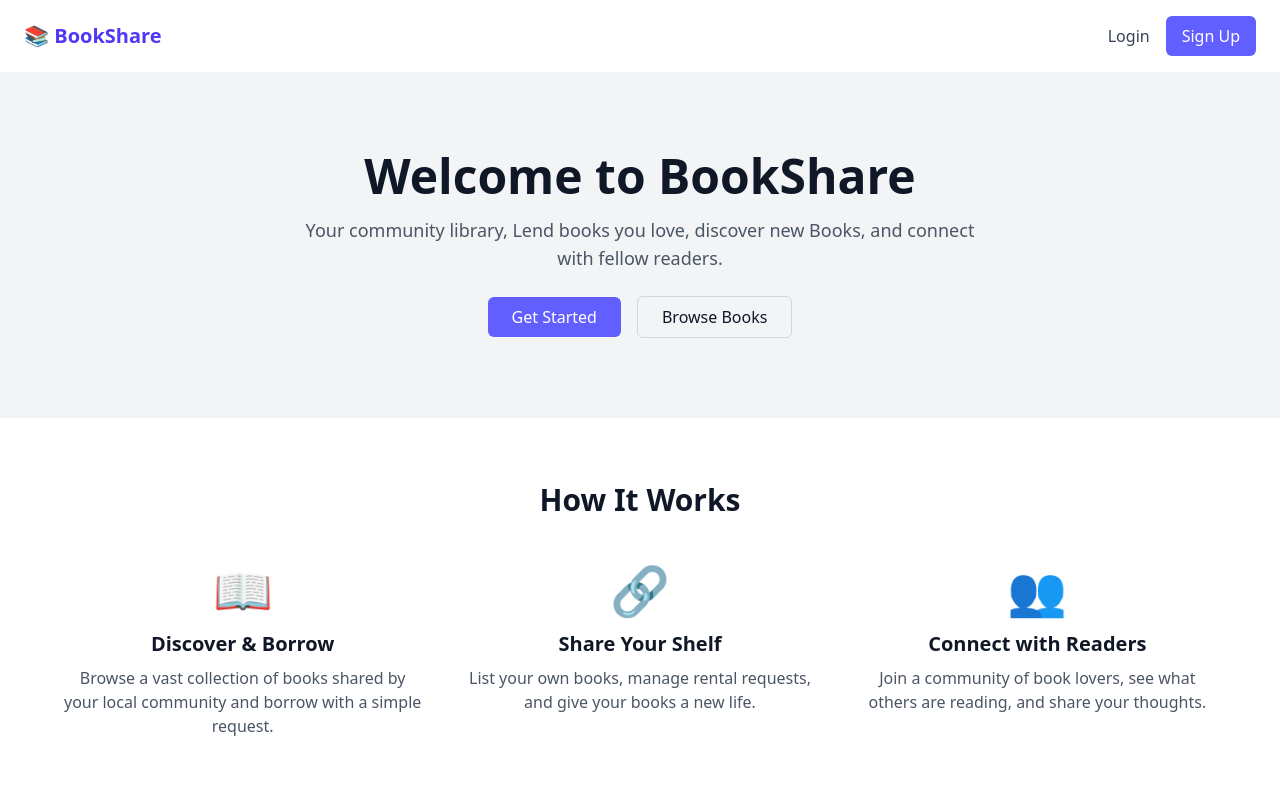
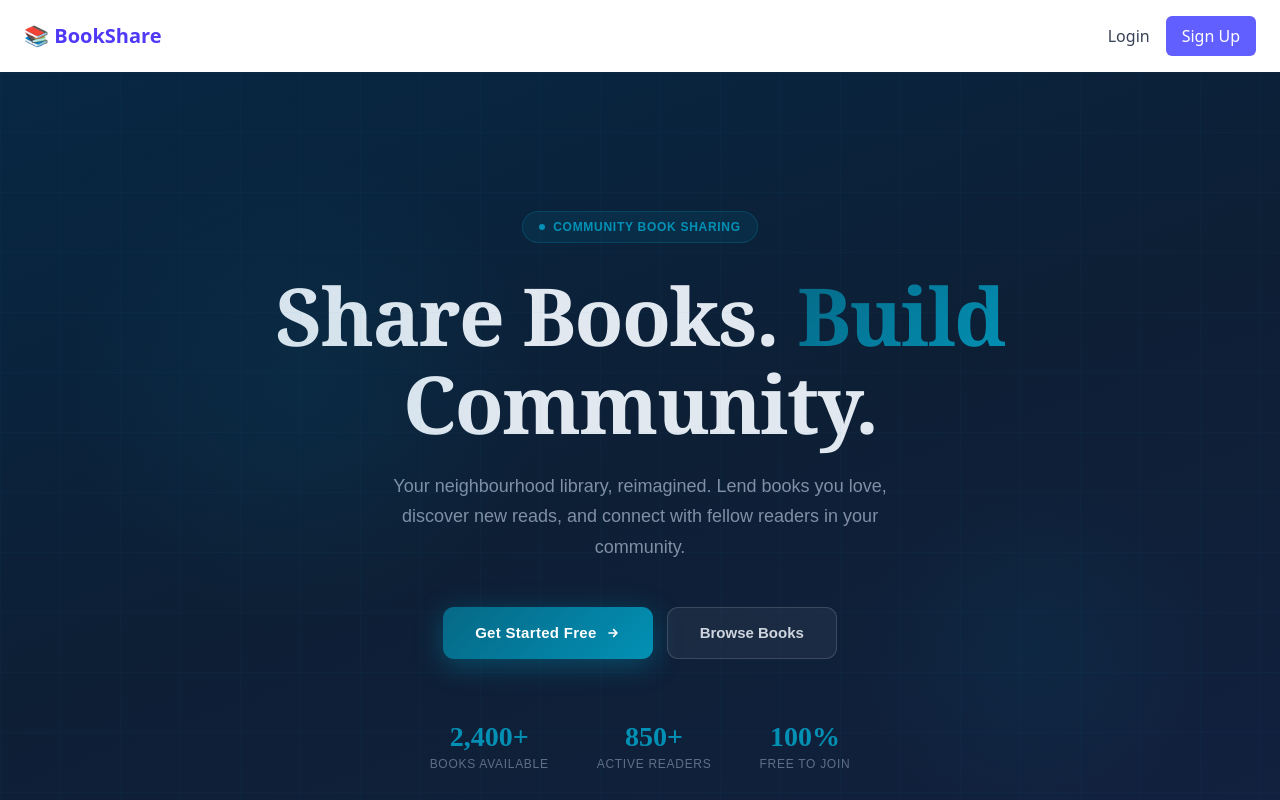
Before and after one commit to KeniKT/BookShare, a React (Vite) app: page / in a window 1280 px wide. Shown: the top 800 px of the page. Built offline with nearby package versions, Linux system fonts and the light colour scheme; no server answers.

Commit message:
hersection update

```diff
--- a/src/pages/landingPage/Components/HeroSection.tsx
+++ b/src/pages/landingPage/Components/HeroSection.tsx
@@ -1,16 +1,237 @@
+// src/pages/landingPage/Components/HeroSection.tsx
+import React from "react";
 import { useNavigate } from "react-router-dom";
 
 const HeroSection = () => {
   const navigate = useNavigate();
+
   return (
-    <section className="text-center py-20 px-4 bg-gray-100">
-      <h1 className="text-4xl md:text-5xl font-bold mb-4">Welcome to BookShare</h1>
-      <p className="max-w-2xl mx-auto text-lg text-gray-600 mb-6">
-        Your community library, Lend books you love, discover new Books, and connect with fellow readers.
+    <section
+      style={{
+        position: "relative",
+        minHeight: "100vh",
+        display: "flex",
+        flexDirection: "column",
+        alignItems: "center",
+        justifyContent: "center",
+        padding: "120px 24px 80px",
+        background: "linear-gradient(160deg, #072743 0%, #0d1f35 50%, #12213F 100%)",
+        overflow: "hidden",
+        textAlign: "center",
+      }}
+    >
+      {/* Background decorative circles */}
+      <div style={{
+        position: "absolute",
+        top: "10%",
+        left: "5%",
+        width: "480px",
+        height: "480px",
+        borderRadius: "50%",
+        background: "radial-gradient(circle, rgba(2, 145, 181, 0.08) 0%, transparent 70%)",
+        pointerEvents: "none",
+      }} />
+      <div style={{
+        position: "absolute",
+        bottom: "5%",
+        right: "5%",
+        width: "360px",
+        height: "360px",
+        borderRadius: "50%",
+        background: "radial-gradient(circle, rgba(6, 104, 134, 0.1) 0%, transparent 70%)",
+        pointerEvents: "none",
+      }} />
+
+      {/* Subtle grid overlay */}
+      <div style={{
+        position: "absolute",
+        inset: 0,
+        backgroundImage: `linear-gradient(rgba(2, 145, 181, 0.04) 1px, transparent 1px),
+                          linear-gradient(90deg, rgba(2, 145, 181, 0.04) 1px, transparent 1px)`,
+        backgroundSize: "60px 60px",
+        pointerEvents: "none",
+      }} />
+
+      {/* Badge */}
+      <div style={{
+        display: "inline-flex",
+        alignItems: "center",
+        gap: "8px",
+        background: "rgba(2, 145, 181, 0.1)",
+        border: "1px solid rgba(2, 145, 181, 0.25)",
+        borderRadius: "24px",
+        padding: "6px 16px",
+        marginBottom: "28px",
+        fontSize: "12px",
+        fontWeight: 600,
+        color: "#0291B5",
+        letterSpacing: "0.06em",
+        textTransform: "uppercase",
+        fontFamily: "'DM Sans', sans-serif",
+      }}>
+        <span style={{ width: "6px", height: "6px", borderRadius: "50%", background: "#0291B5", display: "inline-block" }} />
+        Community Book Sharing
+      </div>
+
+      {/* Headline */}
+      <h1 style={{
+        fontFamily: "'Playfair Display', Georgia, serif",
+        fontSize: "clamp(42px, 7vw, 80px)",
+        fontWeight: 800,
+        lineHeight: 1.1,
+        color: "#e2e8f0",
+        margin: "0 0 24px",
+        maxWidth: "800px",
+        letterSpacing: "-0.02em",
+      }}>
+        Share Books.{" "}
+        <span style={{
+          color: "transparent",
+          backgroundImage: "linear-gradient(135deg, #066886, #0291B5)",
+          WebkitBackgroundClip: "text",
+          backgroundClip: "text",
+        }}>
+          Build
+        </span>{" "}
+        Community.
+      </h1>
+
+      {/* Subtitle */}
+      <p style={{
+        fontFamily: "'DM Sans', sans-serif",
+        fontSize: "clamp(15px, 2vw, 18px)",
+        color: "rgba(148, 163, 184, 0.85)",
+        lineHeight: 1.7,
+        maxWidth: "540px",
+        margin: "0 0 44px",
+        fontWeight: 400,
+      }}>
+        Your neighbourhood library, reimagined. Lend books you love, discover new reads, and connect with fellow readers in your community.
       </p>
-      <div className="space-x-4">
-        <button className="bg-indigo-500 hover:bg-indigo-600 text-white px-6 py-2 rounded-md" onClick={() => navigate("/signup")}>Get Started</button>
-        <button className="border border-gray-300 px-6 py-2 rounded-md hover:bg-gray-200" onClick={() => navigate("/browse")}>Browse Books</button>
+
+      {/* CTA Buttons */}
+      <div style={{ display: "flex", gap: "14px", flexWrap: "wrap", justifyContent: "center" }}>
+        <button
+          onClick={() => navigate("/signup")}
+          style={{
+            background: "linear-gradient(135deg, #066886, #0291B5)",
+            border: "none",
+            color: "#fff",
+            fontSize: "15px",
+            fontWeight: 700,
+            cursor: "pointer",
+            padding: "14px 32px",
+            borderRadius: "11px",
+            boxShadow: "0 6px 28px rgba(2, 145, 181, 0.4)",
+            transition: "all 0.25s ease",
+            fontFamily: "'DM Sans', sans-serif",
+            letterSpacing: "0.02em",
+            display: "flex",
+            alignItems: "center",
+            gap: "8px",
+          }}
+          onMouseEnter={e => {
+            (e.currentTarget as HTMLButtonElement).style.transform = "translateY(-2px)";
+            (e.currentTarget as HTMLButtonElement).style.boxShadow = "0 10px 36px rgba(2, 145, 181, 0.55)";
+          }}
+          onMouseLeave={e => {
+            (e.currentTarget as HTMLButtonElement).style.transform = "translateY(0)";
+            (e.currentTarget as HTMLButtonElement).style.boxShadow = "0 6px 28px rgba(2, 145, 181, 0.4)";
+          }}
+        >
+          Get Started Free
+          <svg width="16" height="16" fill="none" stroke="currentColor" viewBox="0 0 24 24">
+            <path strokeLinecap="round" strokeLinejoin="round" strokeWidth="2.5" d="M13 7l5 5m0 0l-5 5m5-5H6" />
+          </svg>
+        </button>
+
+        <button
+          onClick={() => navigate("/browse")}
+          style={{
+            background: "rgba(255,255,255,0.05)",
+            border: "1px solid rgba(255,255,255,0.15)",
+            color: "rgba(226, 232, 240, 0.9)",
+            fontSize: "15px",
+            fontWeight: 600,
+            cursor: "pointer",
+            padding: "14px 32px",
+            borderRadius: "11px",
+            transition: "all 0.25s ease",
+            fontFamily: "'DM Sans', sans-serif",
+          }}
+          onMouseEnter={e => {
+            (e.currentTarget as HTMLButtonElement).style.background = "rgba(255,255,255,0.1)";
+            (e.currentTarget as HTMLButtonElement).style.borderColor = "rgba(2, 145, 181, 0.4)";
+          }}
+          onMouseLeave={e => {
+            (e.currentTarget as HTMLButtonElement).style.background = "rgba(255,255,255,0.05)";
+            (e.currentTarget as HTMLButtonElement).style.borderColor = "rgba(255,255,255,0.15)";
+          }}
+        >
+          Browse Books
+        </button>
+      </div>
+
+      {/* Stats Row */}
+      <div style={{
+        display: "flex",
+        gap: "48px",
+        marginTop: "64px",
+        flexWrap: "wrap",
+        justifyContent: "center",
+      }}>
+        {[
+          { value: "2,400+", label: "Books Available" },
+          { value: "850+", label: "Active Readers" },
+          { value: "100%", label: "Free to Join" },
+        ].map((stat) => (
+          <div key={stat.label} style={{ textAlign: "center" }}>
+            <div style={{
+              fontFamily: "'Playfair Display', serif",
+              fontSize: "28px",
+              fontWeight: 800,
+              color: "#0291B5",
+              lineHeight: 1,
+              marginBottom: "4px",
+            }}>
+              {stat.value}
+            </div>
+            <div style={{
+              fontFamily: "'DM Sans', sans-serif",
+              fontSize: "12px",
+              color: "rgba(148, 163, 184, 0.6)",
+              letterSpacing: "0.06em",
+              textTransform: "uppercase",
+              fontWeight: 500,
+            }}>
+              {stat.label}
+            </div>
+          </div>
+        ))}
+      </div>
+
+      {/* Scroll hint */}
+      <div style={{
+        position: "absolute",
+        bottom: "32px",
+        left: "50%",
+        transform: "translateX(-50%)",
+        display: "flex",
+        flexDirection: "column",
+        alignItems: "center",
+        gap: "6px",
+        opacity: 0.4,
+        animation: "bounce 2s infinite",
+      }}>
+        <style>{`
+          @keyframes bounce {
+            0%, 100% { transform: translateX(-50%) translateY(0); }
+            50% { transform: translateX(-50%) translateY(6px); }
+          }
+        `}</style>
+        <svg width="20" height="20" fill="none" stroke="rgba(2,145,181,0.8)" viewBox="0 0 24 24">
+          <path strokeLinecap="round" strokeLinejoin="round" strokeWidth="2" d="M19 9l-7 7-7-7" />
+        </svg>
       </div>
     </section>
   );
```
